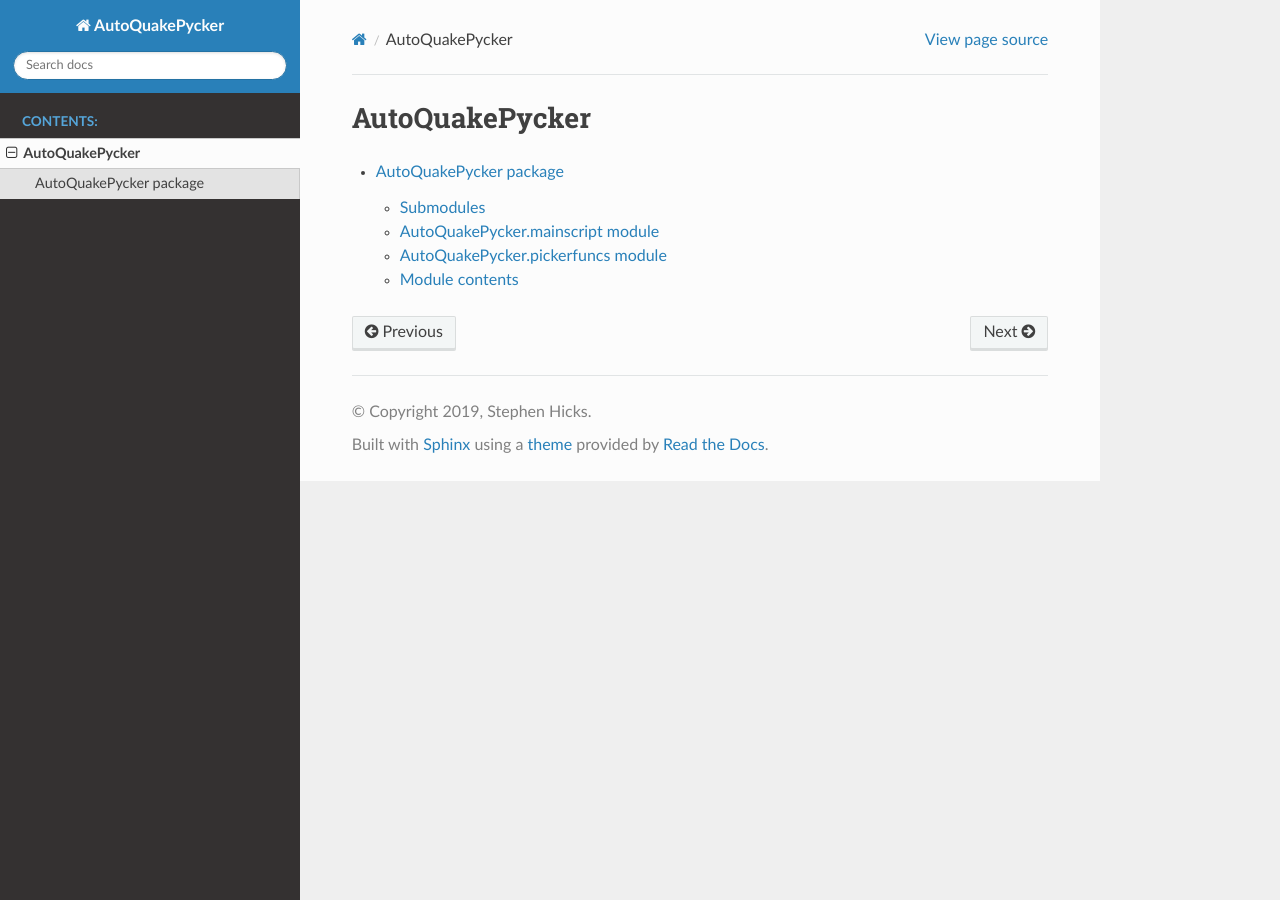
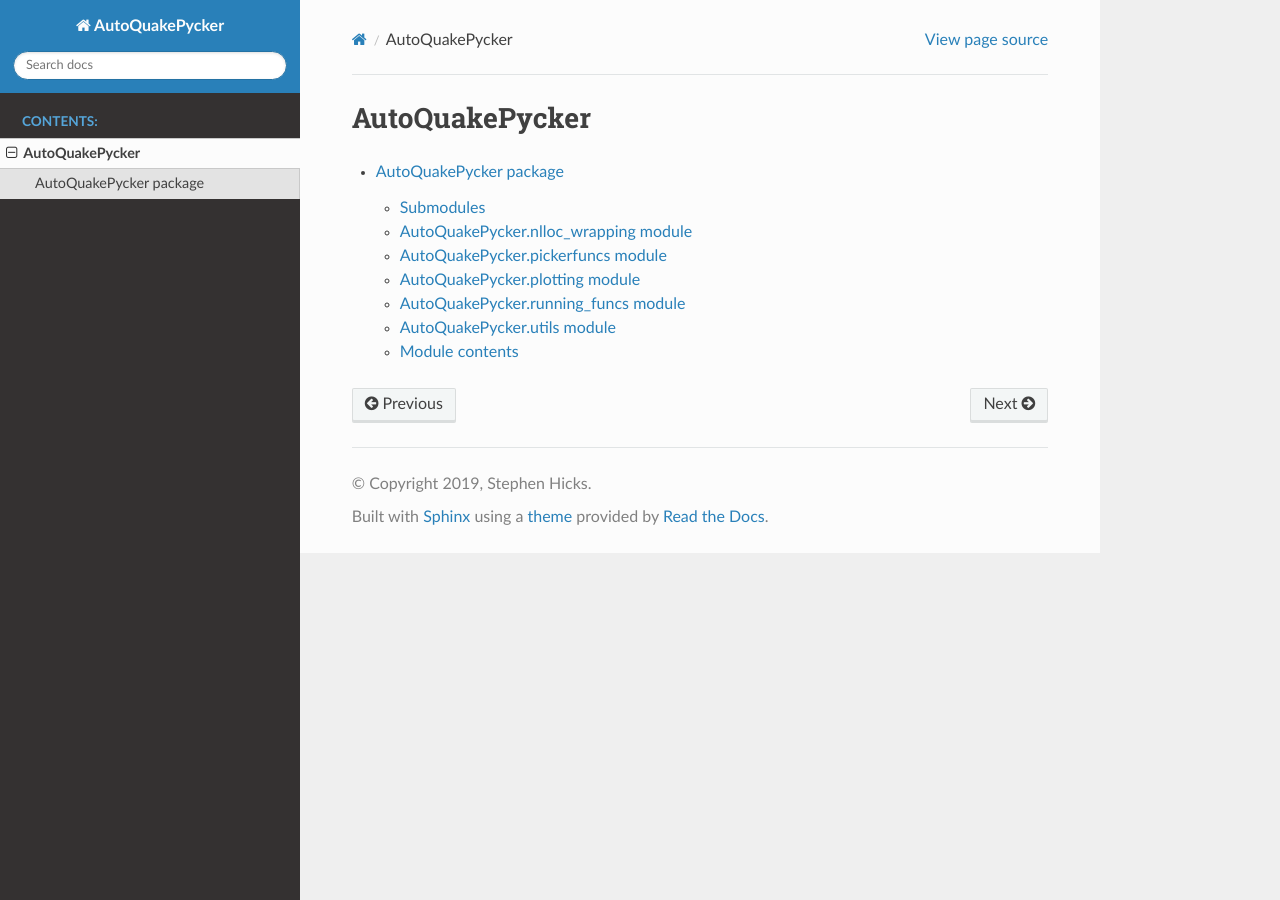
Before and after one commit to shicks-seismo/AutoQuakePycker, a Sphinx documentation site: the page built from docs/source/modules.rst, in a window 1280 px wide. Built offline with Sphinx 7.4.7 and the Read the Docs theme 2.0.0, drawn with Linux system fonts in a browser that asks for light colours.

Commit message:
Makefile

```diff
--- a/docs/source/AutoQuakePycker.rst
+++ b/docs/source/AutoQuakePycker.rst
@@ -4,10 +4,10 @@ AutoQuakePycker package
 Submodules
 ----------
 
-AutoQuakePycker.mainscript module
----------------------------------
+AutoQuakePycker.nlloc\_wrapping module
+--------------------------------------
 
-.. automodule:: AutoQuakePycker.mainscript
+.. automodule:: AutoQuakePycker.nlloc_wrapping
    :members:
    :undoc-members:
    :show-inheritance:
@@ -20,6 +20,30 @@ AutoQuakePycker.pickerfuncs module
    :undoc-members:
    :show-inheritance:
 
+AutoQuakePycker.plotting module
+-------------------------------
+
+.. automodule:: AutoQuakePycker.plotting
+   :members:
+   :undoc-members:
+   :show-inheritance:
+
+AutoQuakePycker.running\_funcs module
+-------------------------------------
+
+.. automodule:: AutoQuakePycker.running_funcs
+   :members:
+   :undoc-members:
+   :show-inheritance:
+
+AutoQuakePycker.utils module
+----------------------------
+
+.. automodule:: AutoQuakePycker.utils
+   :members:
+   :undoc-members:
+   :show-inheritance:
+
 
 Module contents
 ---------------
--- a/docs/source/conf.py
+++ b/docs/source/conf.py
@@ -13,6 +13,8 @@
 import os
 import sys
 sys.path.insert(0, os.path.abspath('../..'))
+sys.path.insert(0, os.path.abspath('../../AutoQuakePycker'))
+sys.path.append(os.path.abspath('..'))
 
 import sphinx_rtd_theme
 
```
Also changed, not shown: 9 other files.
